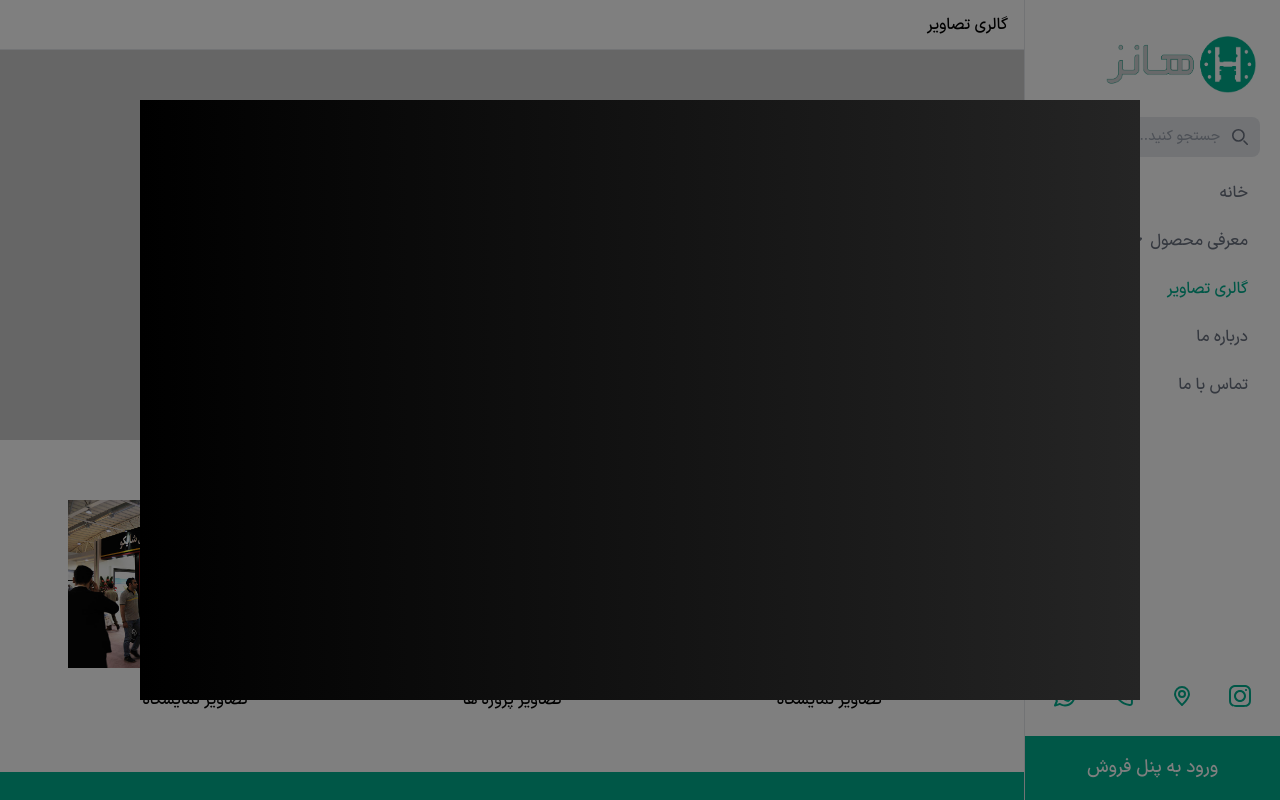
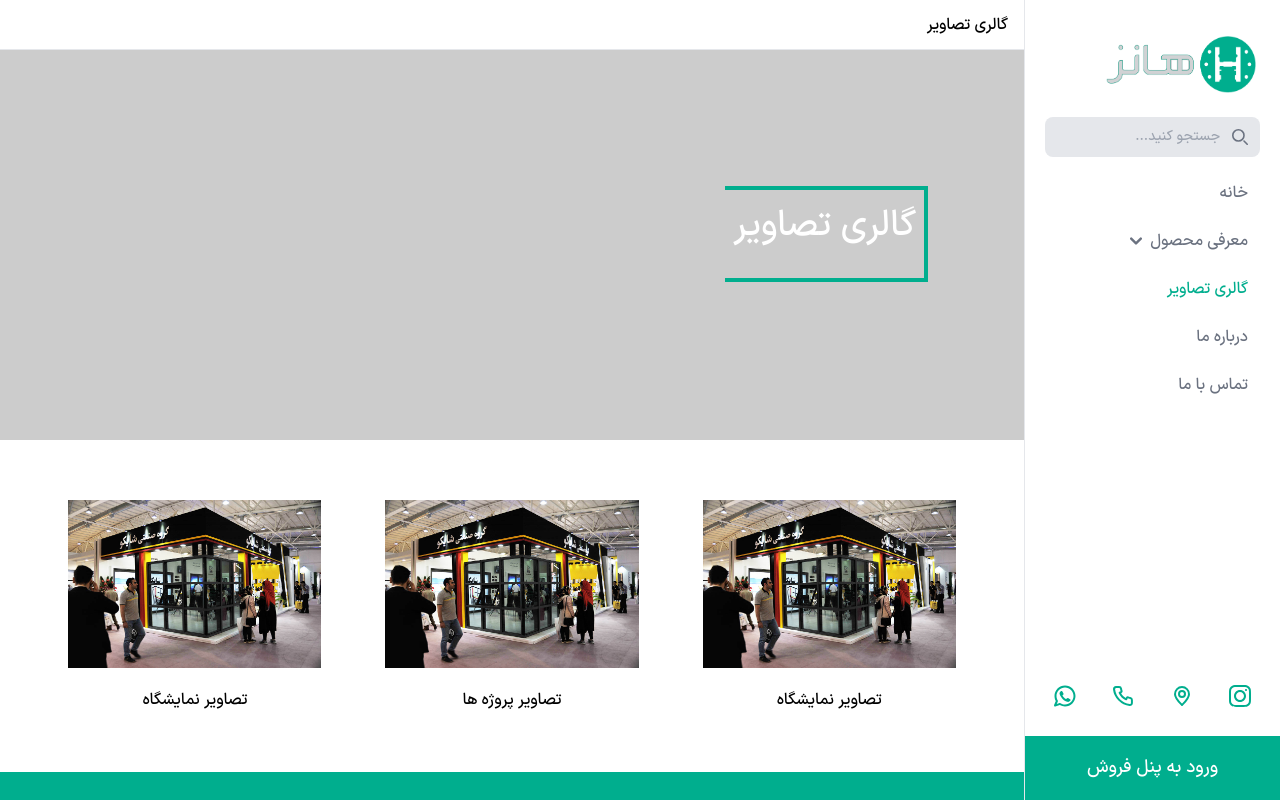
Before and after one commit to zahra-hsb/hanz-, a Next.js app: page /imageGallery in a window 1280 px wide. Shown: the top 800 px of the page. Built offline with nearby package versions, Linux system fonts and the light colour scheme.

Commit message:
modal styles created

```diff
--- a/src/pages/imageGallery/index.js
+++ b/src/pages/imageGallery/index.js
@@ -2,6 +2,12 @@ import Main from "@/components/globalComponents/Main";
 import Image from "next/image"
 import image1 from "../../../public/image/Shayco-Ghorfe-WEBSITE.jpg"
 import image2 from "../../../public/image/Dominion-Tower-14.jpg"
+import mainPic from "../../../public/image/Modiriyat-WEBSITE.jpg"
+import primePic1 from "../../../public/image/Sales-Manager-WEBSITE.jpg"
+import primePic2 from "../../../public/image/sales-manager-WEBSITE-1.jpg"
+import arrowRight from "../../../public/icons/arrow-1.svg"
+import arrowLeft from "../../../public/icons/arrow.svg"
+
 
 export default function ImageGallery() {
   return (
@@ -24,9 +30,26 @@ export default function ImageGallery() {
           </div>
         </div>
       </section>
-      <div className="fixed top-0 left-0 z-40 w-full h-full bg-black opacity-50"></div>
-      <section className="fixed top-[50%] left-[50%] ml-[-500px] mt-[-300px] z-50 w-[1000px] h-[600px] bg-gradient-to-r from-black to-[#252525]">
-
+      <div className="opacity-0 transition duration-100 z-[-100] fixed top-0 left-0 z-40 w-full h-full bg-black cursor-pointer"></div>
+      <section className="opacity-0 transition duration-100 z-[-100] fixed top-[50%] left-[50%] p-16 ml-[-500px] mt-[-300px] z-50 w-[1000px] h-[600px] bg-gradient-to-r from-[#010101] to-[#252525]">
+        <div className="flex items-center justify-center">
+          <div>
+            <Image src={mainPic} alt="" width={400} className="inner drop-shadow-sm"/>
+          </div>
+        </div>
+        <div className="flex items-center justify-between py-16">
+          <Image src={arrowRight} alt="arrow-right" className="cursor-pointer hover:invert" />
+          <div>
+            <Image src={primePic1} alt="" width={160} className="transition duration-300 ease-in-out hover:scale-105 hover:brightness-50 cursor-pointer" />
+          </div>
+          <div>
+            <Image src={mainPic} alt="" width={200} className="transition duration-300 ease-in-out hover:scale-105 hover:brightness-50 cursor-pointer" />
+          </div>
+          <div>
+            <Image src={primePic2} alt="" width={160} className="transition duration-300 ease-in-out hover:scale-105 hover:brightness-50 cursor-pointer" />
+          </div>
+          <Image src={arrowLeft} alt="arrow-right" className="cursor-pointer hover:invert" />
+        </div>
       </section>
 
     </main>
```
